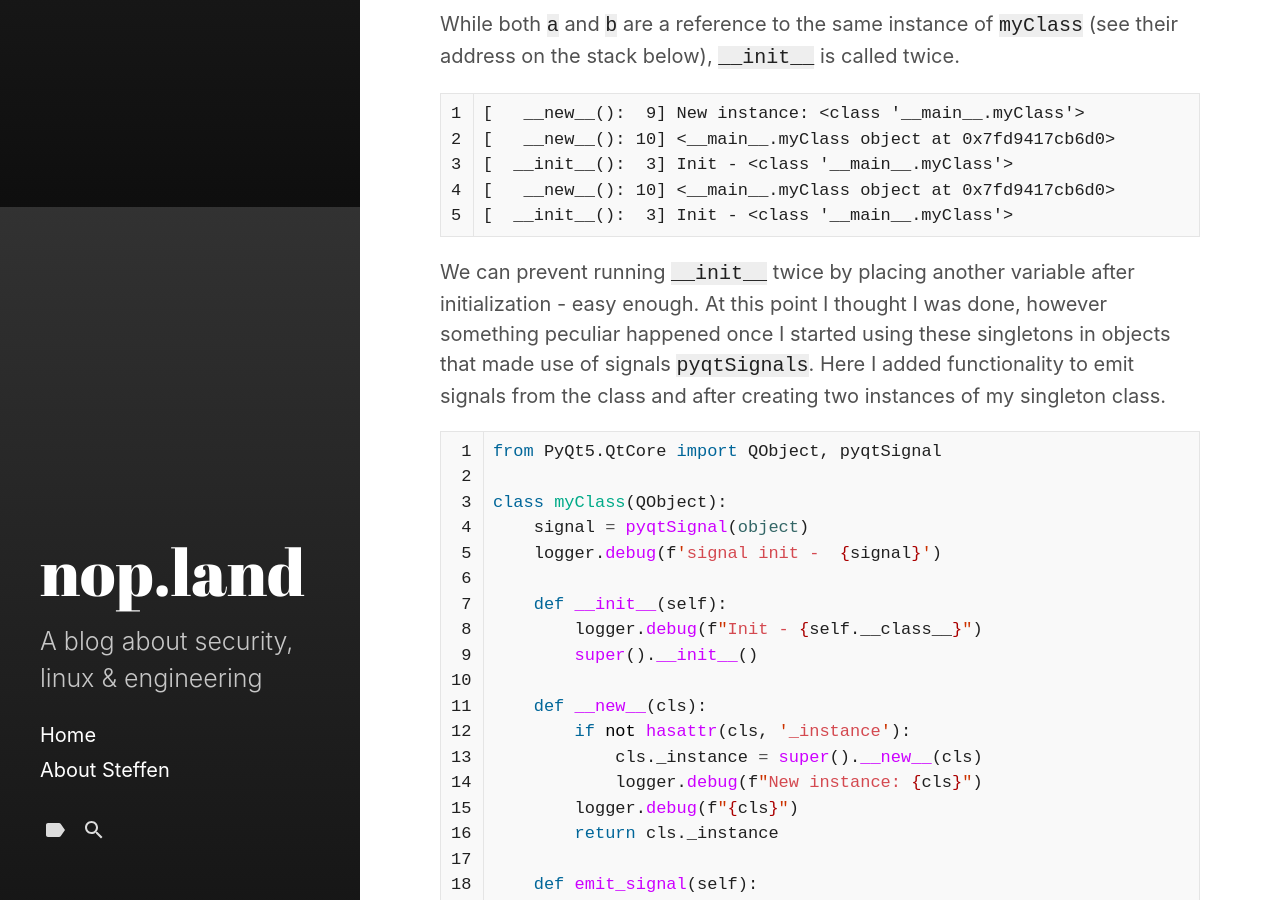
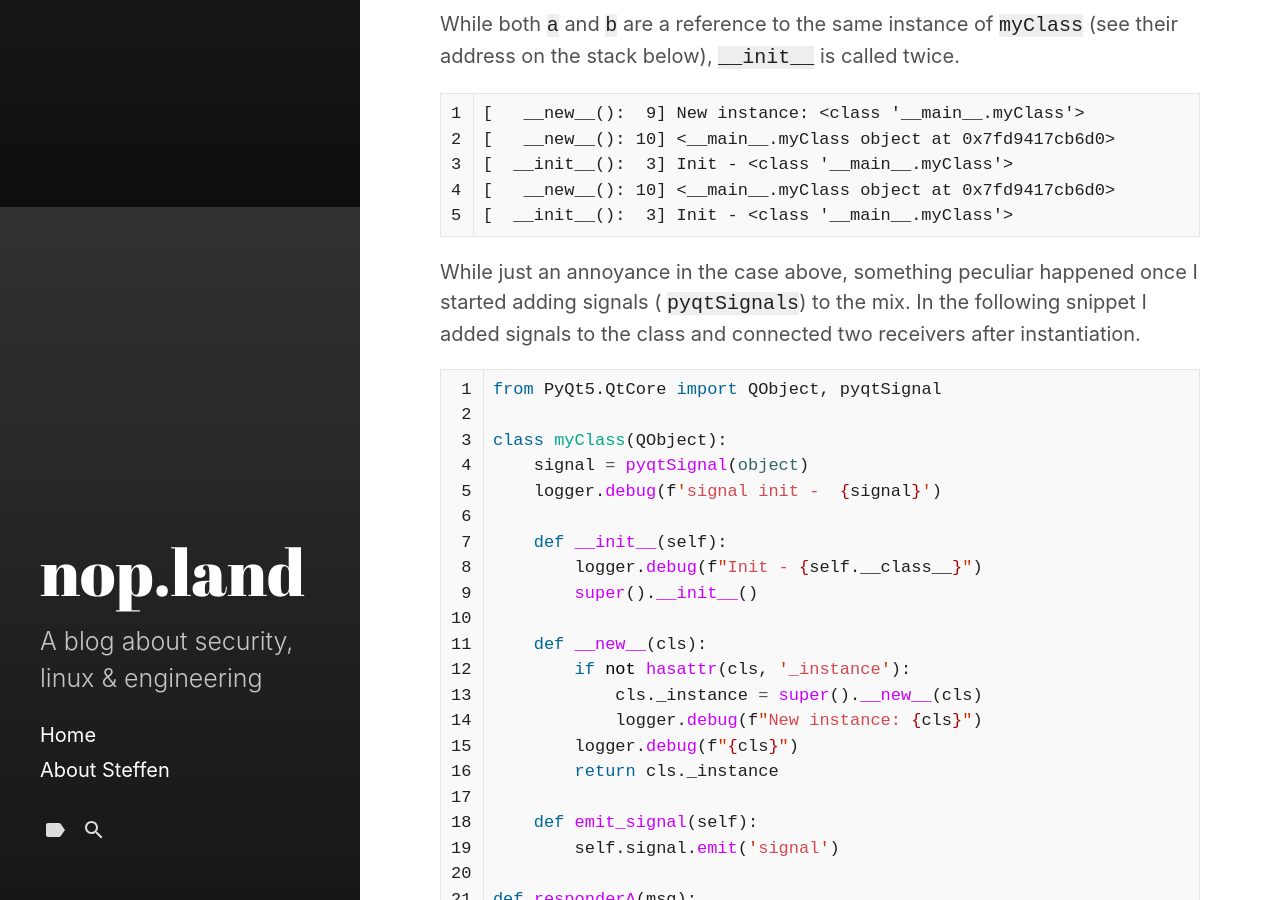
Before and after one commit to bytewvr/blog, a Jekyll site: the page built from _posts/2023-01-20-Singleton design pattern.md, in a window 1280 px wide and 900 px high, scrolled down 1593 px. Built offline with Jekyll 4.4.1, drawn with Linux system fonts in a browser that asks for light colours.

Commit message:
minor text fixes

````diff
--- a/_posts/2023-01-20-Singleton design pattern.md
+++ b/_posts/2023-01-20-Singleton design pattern.md
@@ -63,7 +63,7 @@ While both `a` and `b` are a reference to the same instance of `myClass` (see th
 [   __new__(): 10] <__main__.myClass object at 0x7fd9417cb6d0>
 [  __init__():  3] Init - <class '__main__.myClass'>
 ```
-We can prevent running `__init__` twice by placing another variable after initialization - easy enough. At this point I thought I was done, however something peculiar happened once I started using these singletons in objects that made use of signals   `pyqtSignals`. Here I added functionality to emit signals from the class and after creating two instances of my singleton class.
+While just an annoyance in the case above, something peculiar happened once I started adding signals ( `pyqtSignals`) to the mix. In the following snippet I added signals to the class and connected two receivers after instantiation.
 ```python
 from PyQt5.QtCore import QObject, pyqtSignal
 
````
